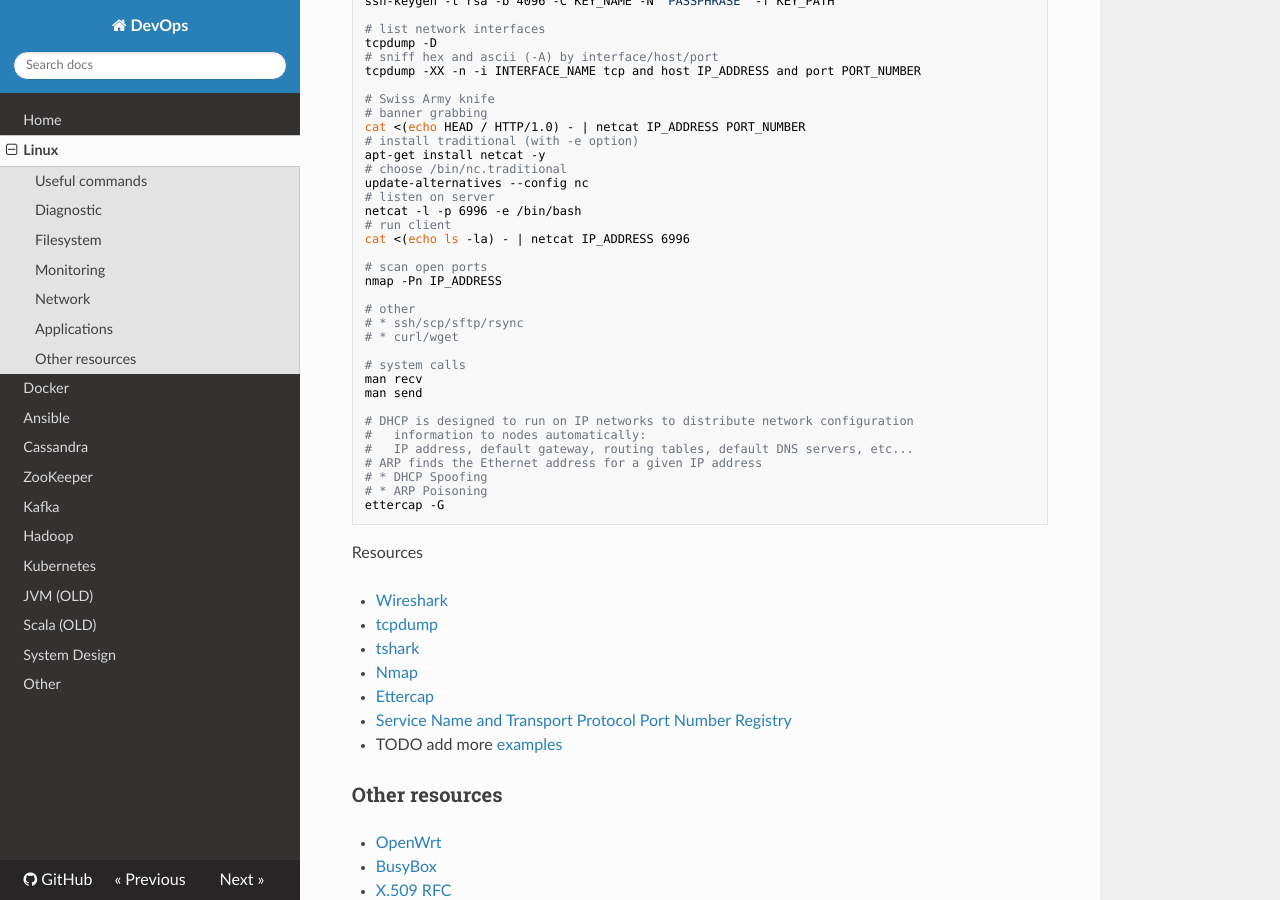
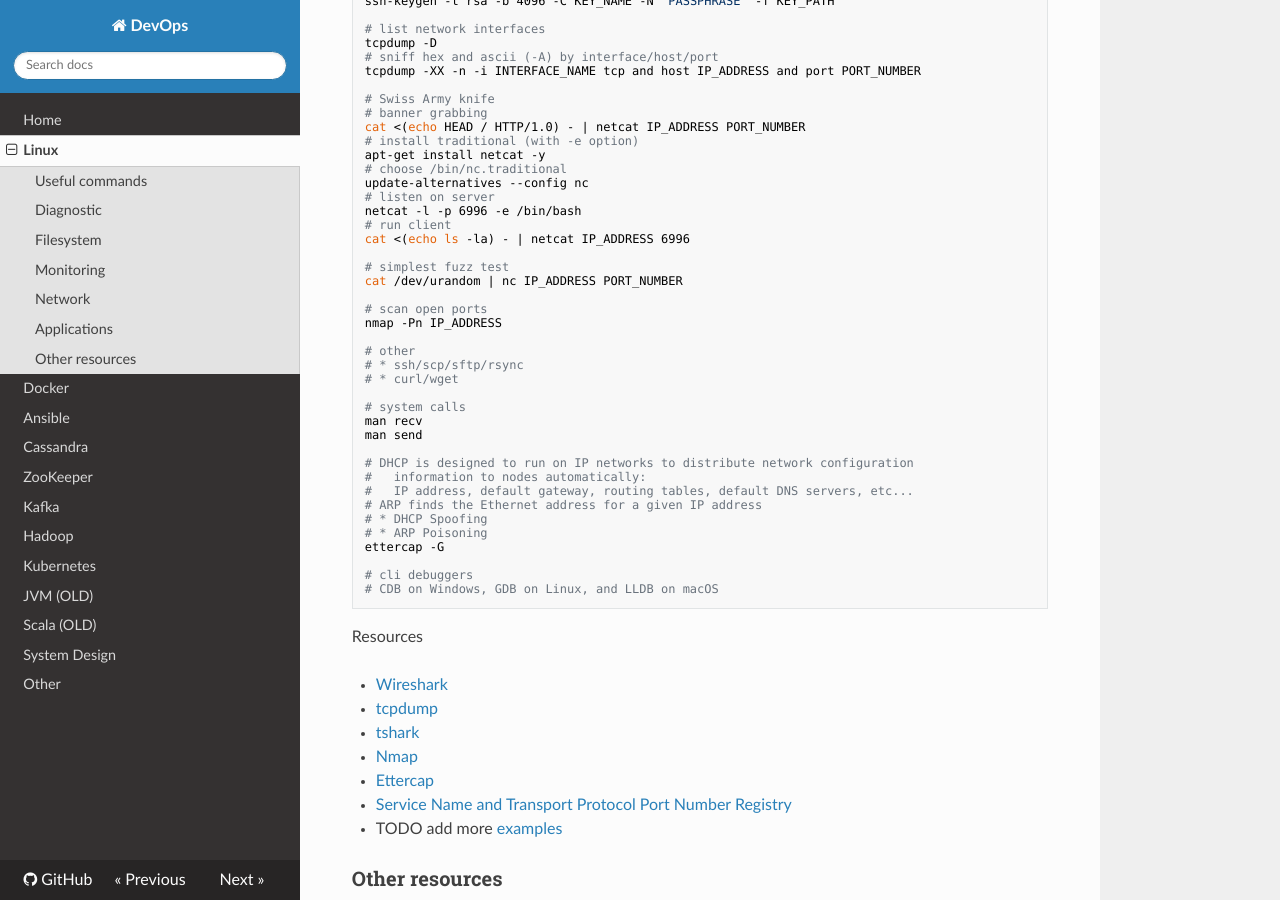
Before and after one commit to niqdev/devops, an MkDocs documentation site: the page built from docs/linux.md, in a window 1280 px wide and 900 px high, scrolled down 8089 px. Built offline with MkDocs 1.6.1, drawn with Linux system fonts in a browser that asks for light colours; nearby versions of some CDN libraries.

Commit message:
doc: update linux

````diff
--- a/docs/linux.md
+++ b/docs/linux.md
@@ -549,6 +549,9 @@ netcat -l -p 6996 -e /bin/bash
 # run client
 cat <(echo ls -la) - | netcat IP_ADDRESS 6996
 
+# simplest fuzz test
+cat /dev/urandom | nc IP_ADDRESS PORT_NUMBER
+
 # scan open ports
 nmap -Pn IP_ADDRESS
 
@@ -567,6 +570,9 @@ man send
 # * DHCP Spoofing
 # * ARP Poisoning
 ettercap -G
+
+# cli debuggers
+# CDB on Windows, GDB on Linux, and LLDB on macOS
 ```
 
 Resources
````
